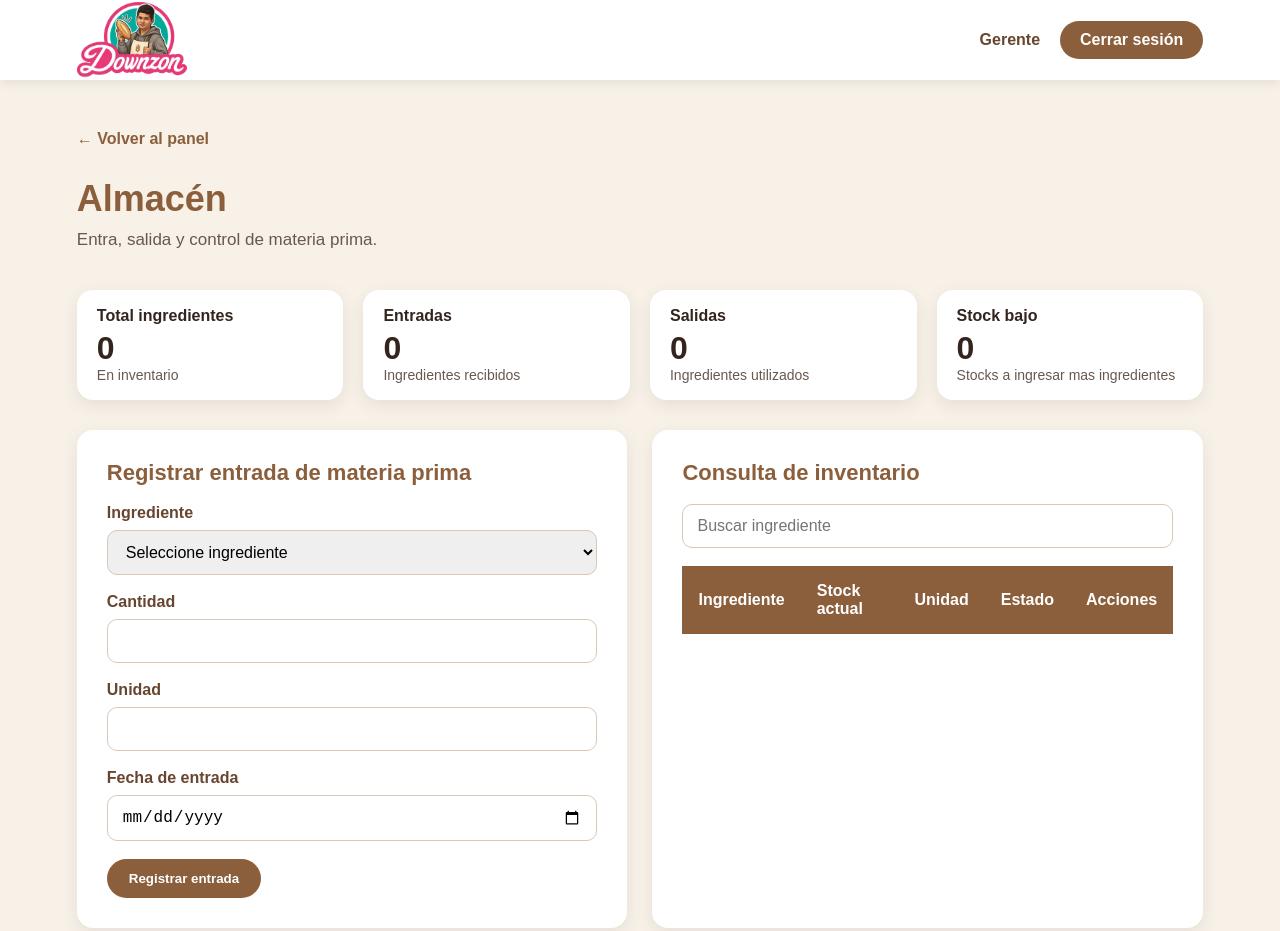
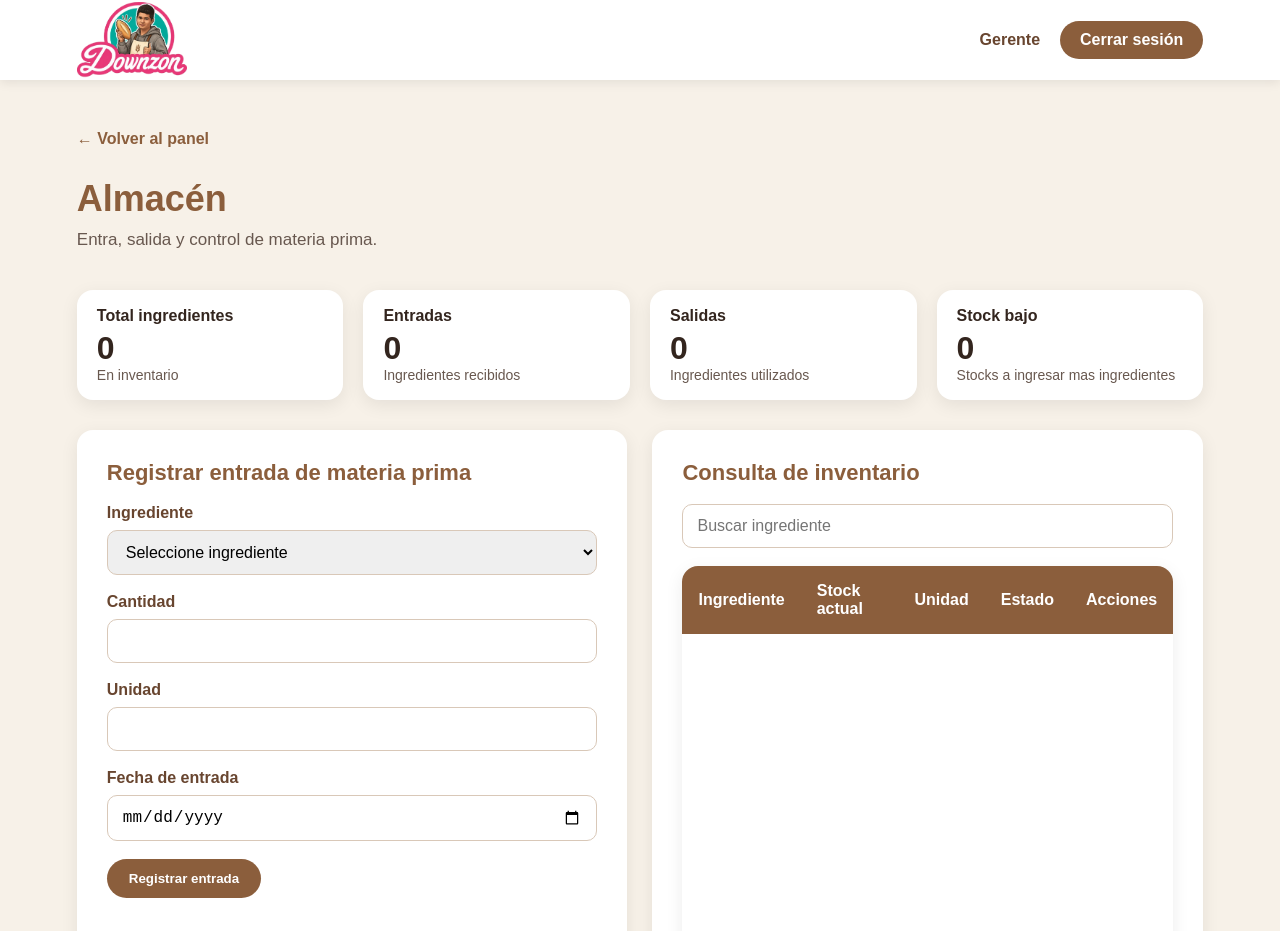
Before and after one commit to franciscobr0928/Downzon, a website: page vistas/almacen.html in a window 1280 px wide. Shown: the top 931 px of the page. Drawn offline with Linux system fonts and the light colour scheme; no server answers.

Commit message:
Almacen final

```diff
--- a/public/css/almacen.css
+++ b/public/css/almacen.css
@@ -216,8 +216,7 @@ body {
     background: white;
     border-radius: 16px;
     overflow-y: auto;
-    overflow-x: hidden;
-    max-height: 450px;
+    height: 430px;
     box-shadow: 0 5px 18px rgba(0, 0, 0, .08);
 }
 
@@ -240,7 +239,8 @@ body {
 
 .tabla-inventario {
     width: 100%;
-    border-collapse: collapse;
+    border-collapse: separate;
+    border-spacing: 0;
 }
 
 .tabla-inventario th {
@@ -250,7 +250,7 @@ body {
     text-align: left;
     position: sticky;
     top: 0;
-    z-index: 1;
+    z-index: 2;
 }
 
 .tabla-inventario td {
--- a/public/js/almacen.js
+++ b/public/js/almacen.js
@@ -57,6 +57,7 @@ function retirarStock(id){
     .then(data=>{
         alert(data.mensaje);
         cargarInventario();
+        cargarSalidas();
         cargarEstadisticas();
     })
     .catch(error=>{
--- a/vistas/almacen.html
+++ b/vistas/almacen.html
@@ -74,7 +74,7 @@
             <div class="panel">
                 <h2>Consulta de inventario</h2>
                 <input id="buscarIngrediente" type="text" placeholder="Buscar ingrediente">
-                <div class="tabla-scroll">
+                <div class="contenedor-tabla">
                     <table class="tabla-inventario">
                         <thead>
                             <tr>
```
